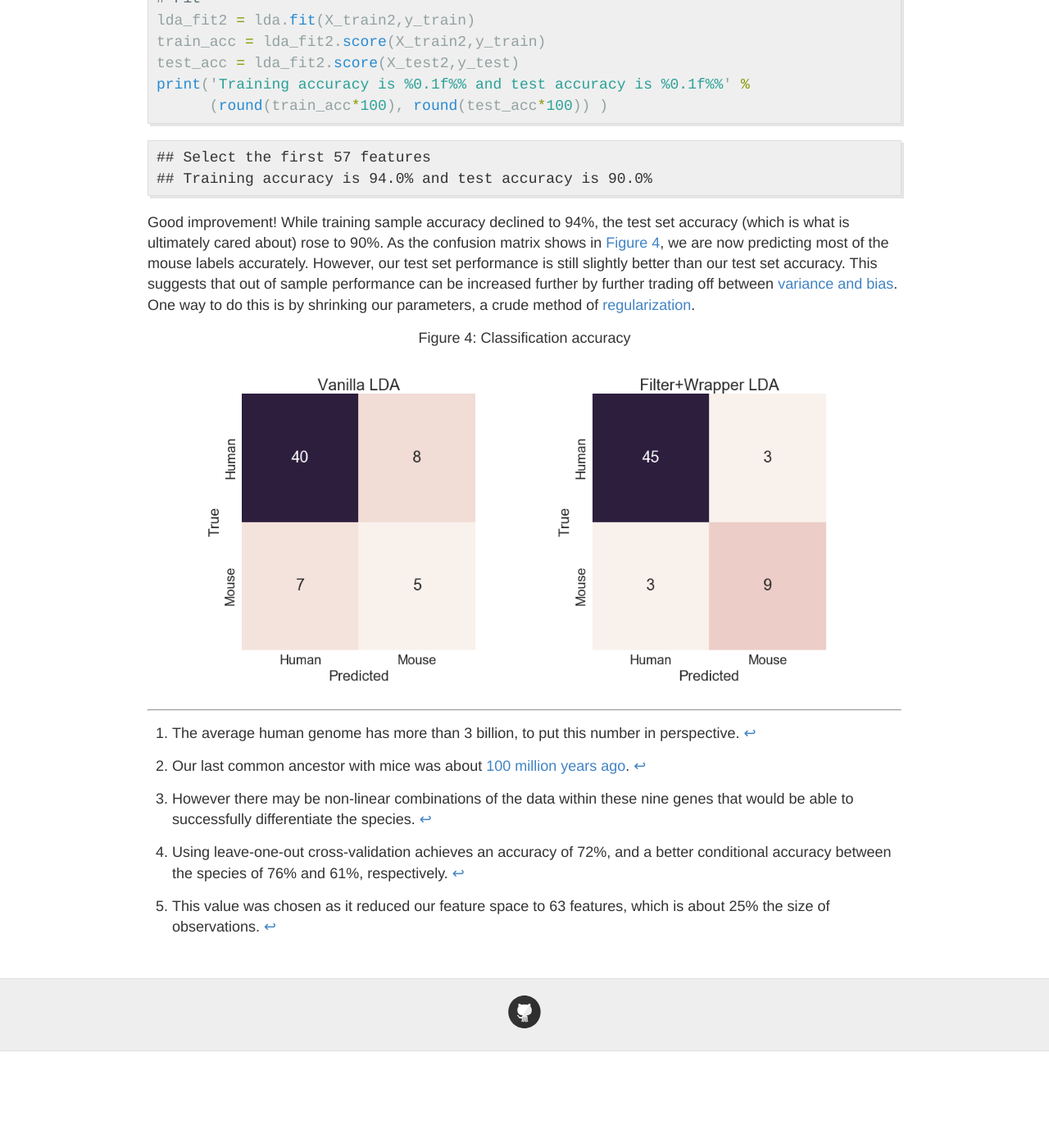
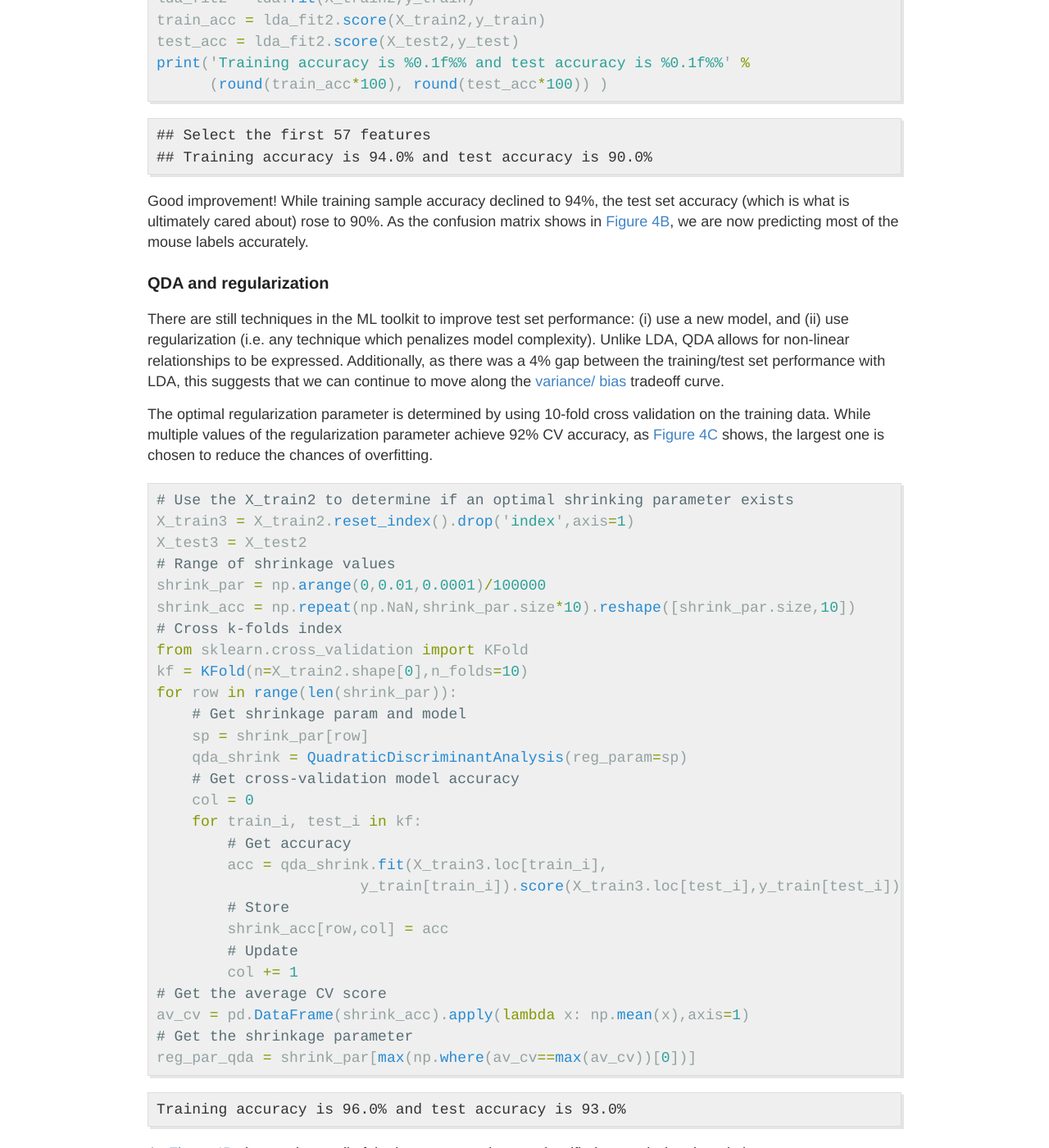
Before and after one commit to erikdrysdale/erikdrysdale.github.io, a Jekyll site: the page built from _posts/2017-01-03-mirna_classification.md, in a window 1280 px wide and 1400 px high, scrolled down 5282 px. Shown: the whole window at 82% size. Built offline with Jekyll 4.4.1, drawn with Linux system fonts in a browser that asks for light colours; our own code applies the rules of GitHub Pages for plain Markdown files; formulas are drawn with MathJax 3; before the commit the page ends 6564 px from its top, so only the background shows below that; some of the changed text lies outside the part shown.

Commit message:
add new content

```diff
--- a/_posts/2017-01-03-mirna_classification.md
+++ b/_posts/2017-01-03-mirna_classification.md
@@ -70,12 +70,12 @@ print('Training accuracy is %0.1f%% and test accuracy is %0.1f%%' %
 ## Training accuracy is 100.0% and test accuracy is 75.0%
 {% endhighlight %}
 
-While the training accuracy is 100% (!) the test set accuracy falls to 75%[[^4]]. Because there are more variables than observations, the model parameters are able to "perfectly" represent the training data. Also note that while the test accuracy for predicting humans was 85%, conditional mouse accuracy is a low 38.5%, as the confusion matrix shows in [Figure 4](#fig4) below.
+While the training accuracy is 100% (!) the test set accuracy falls to 75%[[^4]]. Because there are more variables than observations, the model parameters are able to "perfectly" represent the training data. Also note that while the test accuracy for predicting humans was 85%, conditional mouse accuracy is a low 38.5%, as the confusion matrix shows in [Figure 4A](#fig4) below.
 
 The goals are now twofold: (i) improve the model accuracy beyond 75%, and (ii) improve the relative mouse predicting accuracy to better than a coin toss. To reduce the problem of overfitting, the discriminant analysis models will take advantage of [two concepts in machine learning](http://www.jmlr.org/papers/volume3/guyon03a/guyon03a.pdf).
 
-1. **Filter methods**: use characteristics of the data to select feature subsets .
-2. **Wrapper methods**: use training set model performance to select features.
+1. **Filter methods**: use characteristics of the data to select feature subsets
+2. **Wrapper methods**: use training set model performance to select features
 
 In binary classification, the distribution of features needs to differ, in some way, between the two groups to have a good classifier. Filtering methods remove any variables that appear "uninteresting" by simple metrics such as t-tests. To combine a filtering and a wrapper method simultaneously, we will use a p-value cutoff of 1% to reduce our variable space and define an ordering of interesting variables[[^5]], and then sequentially add features in order of the p-value score and test model accuracy using 10-fold cross-validation on the training data. It is important that we do **not** compare feature choice accuracy on the test set as this will allow the problem of overfitting to reemerge as the parameters would now be tuning to the noise contained in the test set.  The purpose of the test set is that it is an independent sample of the data, and its information content must remain hidden until the final testing procedure.
 
@@ -97,7 +97,6 @@ for k in range(len(tt_order)):
 n_tt = pd.Series(np.where(tt_score==tt_score.max())[0])
 n_tt = n_tt[0]
 print('Select the first %i features' % n_tt)
-
 X_train2 = X_train[tt_order[0:n_tt]]
 X_test2 = X_test[tt_order[0:n_tt]]
 # Fit
@@ -113,11 +112,52 @@ print('Training accuracy is %0.1f%% and test accuracy is %0.1f%%' %
 ## Training accuracy is 94.0% and test accuracy is 90.0%
 {% endhighlight %}
 
-Good improvement! While training sample accuracy declined to 94%, the test set accuracy (which is what is ultimately cared about) rose to 90%. As the confusion matrix shows in [Figure 4](#fig4), we are now predicting most of the mouse labels accurately. However, our test set performance is still slightly better than our test set accuracy. This suggests that out of sample performance can be increased further by further trading off between [variance and bias](https://en.wikipedia.org/wiki/Bias%E2%80%93variance_tradeoff). One way to do this is by shrinking our parameters, a crude method of  [regularization](https://en.wikipedia.org/wiki/Regularization_(mathematics)).
+Good improvement! While training sample accuracy declined to 94%, the test set accuracy (which is what is ultimately cared about) rose to 90%. As the confusion matrix shows in [Figure 4B](#fig4), we are now predicting most of the mouse labels accurately.
 
-<p align="center" id="fig4"> Figure 4: Classification accuracy  </p>
-<p align="center"> <img src="/figures/confusion_matrix.png"></p>
+### QDA and regularization
 
+There are still techniques in the ML toolkit to improve test set performance: (i) use a new model, and (ii) use regularization (i.e. any technique which penalizes model complexity). Unlike LDA, QDA allows for non-linear relationships to be expressed. Additionally, as there was a 4% gap between the training/test set performance with LDA, this suggests that we can continue to move along the [variance/ bias](https://en.wikipedia.org/wiki/Bias%E2%80%93variance_tradeoff) tradeoff curve.
+
+The optimal regularization parameter is determined by using 10-fold cross validation on the training data. While multiple values of the regularization parameter achieve 92% CV accuracy, as [Figure 4C](#fig4) shows, the largest one is chosen to reduce the chances of overfitting.
+
+{% highlight python %}
+# Use the X_train2 to determine if an optimal shrinking parameter exists
+X_train3 = X_train2.reset_index().drop('index',axis=1)
+X_test3 = X_test2
+# Range of shrinkage values
+shrink_par = np.arange(0,0.01,0.0001)/100000
+shrink_acc = np.repeat(np.NaN,shrink_par.size*10).reshape([shrink_par.size,10])
+# Cross k-folds index
+from sklearn.cross_validation import KFold
+kf = KFold(n=X_train2.shape[0],n_folds=10)
+for row in range(len(shrink_par)):
+    # Get shrinkage param and model
+    sp = shrink_par[row]
+    qda_shrink = QuadraticDiscriminantAnalysis(reg_param=sp)
+    # Get cross-validation model accuracy
+    col = 0
+    for train_i, test_i in kf:
+        # Get accuracy
+        acc = qda_shrink.fit(X_train3.loc[train_i],
+                       y_train[train_i]).score(X_train3.loc[test_i],y_train[test_i])
+        # Store
+        shrink_acc[row,col] = acc
+        # Update
+        col += 1
+# Get the average CV score
+av_cv = pd.DataFrame(shrink_acc).apply(lambda x: np.mean(x),axis=1)
+# Get the shrinkage parameter
+reg_par_qda = shrink_par[max(np.where(av_cv==max(av_cv))[0])]
+{% endhighlight %}
+
+{% highlight text %}
+Training accuracy is 96.0% and test accuracy is 93.0%
+{% endhighlight %}
+
+As [Figure 4D](#fig4) shows, almost all of the human examples are classified correctly, but the relative mouse accuracy remains unchanged.
+
+<p align="center" id="fig4"><font size="6"> Figure 4: Discriminant Analysis Models</font></p>
+<p align="center"> <img src="/figures/confusion_matrix.png" width="90%"></p>
 
 
 * * *
@@ -130,4 +170,4 @@ Good improvement! While training sample accuracy declined to 94%, the test set a
 
 [^4]: Using leave-one-out cross-validation achieves an accuracy of 72%, and a better conditional accuracy between the species of 76% and 61%, respectively.
 
-[^5]: This value was chosen as it reduced our feature space to 63 features, which is about 25% the size of observations.
+[^5]: At threshold, the number of variables is reduced to 63.
```
Also changed, not shown: figures/con1.png (deleted), figures/con2.png (deleted), figures/confusion_matrix.png.
